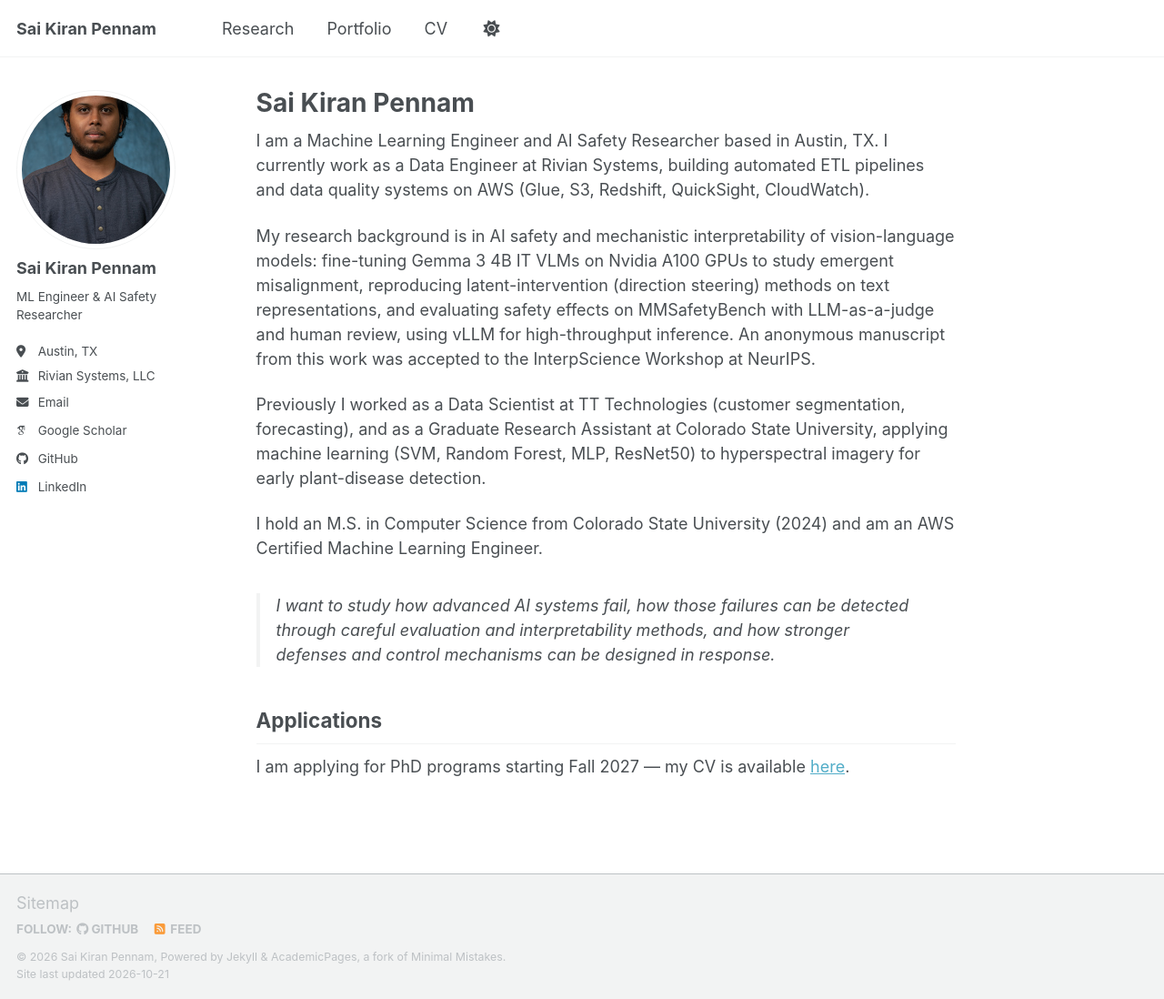
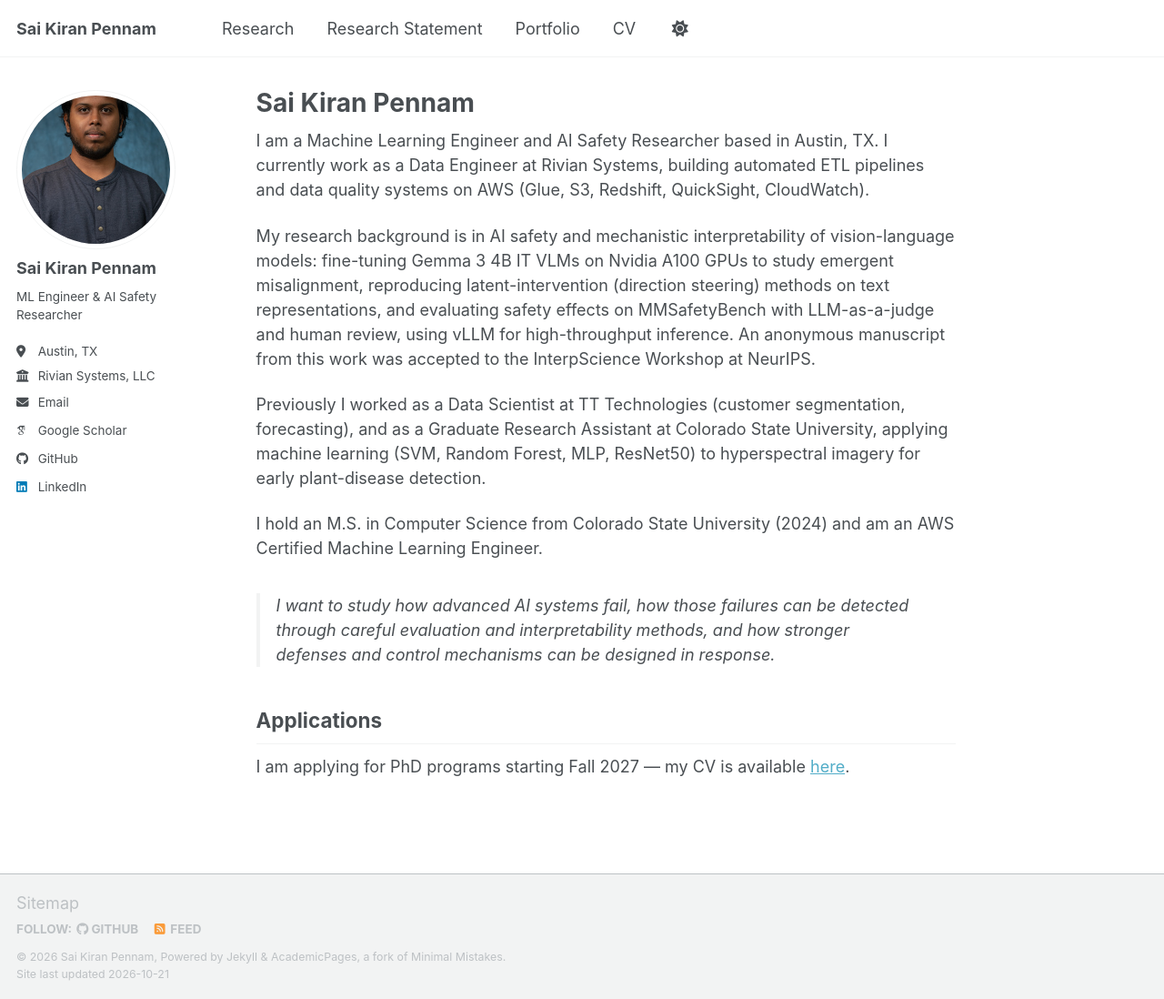
Before and after one commit to saikiranpennam/saikiranpennam.github.io, a Jekyll site: the page built from _pages/about.md, in a window 1280 px wide and 1098 px high. Shown: the whole window at 91% size. Built offline with Jekyll 4.4.1, drawn with Linux system fonts in a browser that asks for light colours; some web fonts are replaced; a script bundle is joined from its source files by our own code; library files that are not in the unit come from our copies.

Commit message:
Add research statement PDF with dedicated nav link

```diff
--- a/_data/navigation.yml
+++ b/_data/navigation.yml
@@ -11,6 +11,9 @@ main:
   - title: "Research"
     url: /research/
 
+  - title: "Research Statement"
+    url: /files/SaiKiranPennam_ResearchStatement.pdf
+
   - title: "Portfolio"
     url: /portfolio/
 
```
Also changed, not shown: 1 other file.
